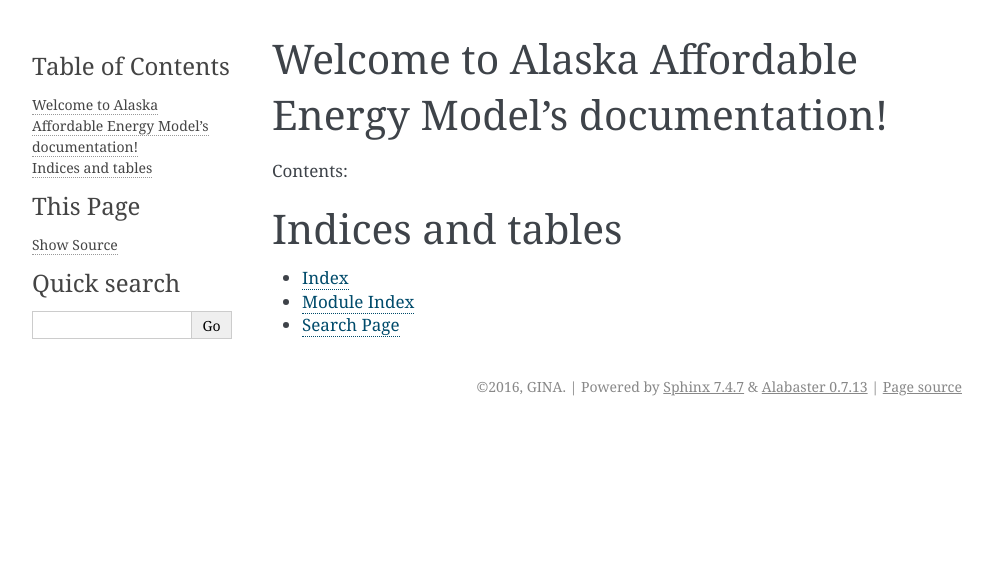
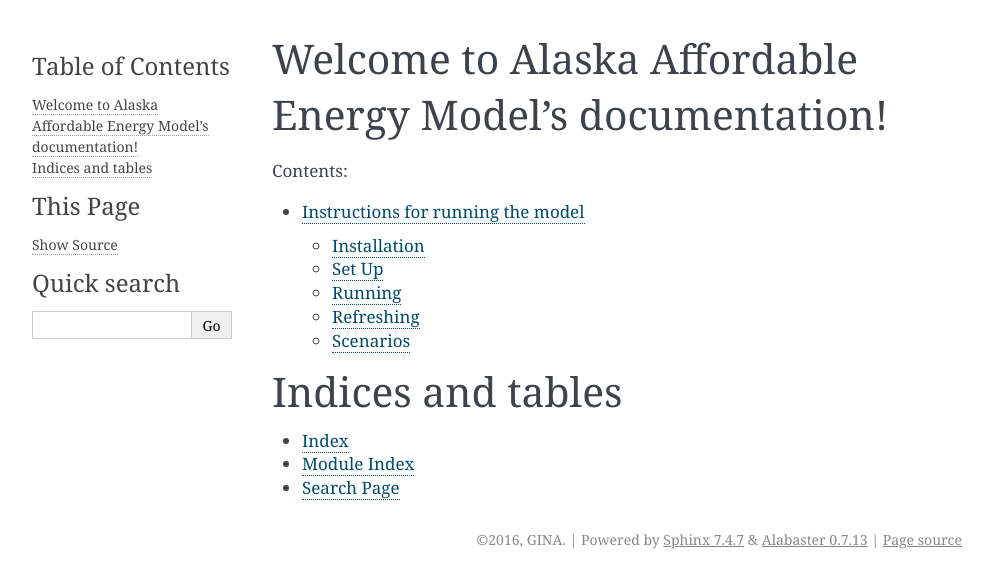
Before and after one commit to gina-alaska/alaska_affordable_energy_model, a Sphinx documentation site: the page built from docs/source/index.rst, in a window 1280 px wide. Shown: the top 588 px of the page, without its empty margins (148-1141 px from the left). Built offline with Sphinx 7.4.7, drawn with Linux system fonts in a browser that asks for light colours.

Commit message:
added some document templates

```diff
--- a/docs/description.txt
+++ /dev/null
@@ -1 +0,0 @@
-docs will go here
--- a/docs/source/index.rst
+++ b/docs/source/index.rst
@@ -11,7 +11,7 @@ Contents:
 .. toctree::
    :maxdepth: 2
 
-
+   instructions
 
 Indices and tables
 ==================
--- /dev/null
+++ b/docs/source/instructions.rst
@@ -0,0 +1,13 @@
+Instructions for running the  model
+===================================
+
+Pages
+
+.. toctree::
+   :maxdepth: 2
+
+   installation
+   setup
+   running
+   refreshing
+   scenarios
--- /dev/null
+++ b/docs/source/refreshing.rst
@@ -0,0 +1,5 @@
+Refreshing
+==========
+
+
+instructions for updating
--- /dev/null
+++ b/docs/source/requirements.rst
@@ -0,0 +1,6 @@
+Requirements
+============
+
+
+
+requiremnts
--- /dev/null
+++ b/docs/source/running.rst
@@ -0,0 +1,5 @@
+Running
+=======
+
+
+instructions for the run command
--- /dev/null
+++ b/docs/source/scenarios.rst
@@ -0,0 +1,5 @@
+Scenarios
+=========
+
+
+instructions for scenarios
--- /dev/null
+++ b/docs/source/setup.rst
@@ -0,0 +1,5 @@
+Set Up
+====
+
+
+instructions for setup
```
Also changed, not shown: docs/source/installation.rst (added, +25 -0 lines).
